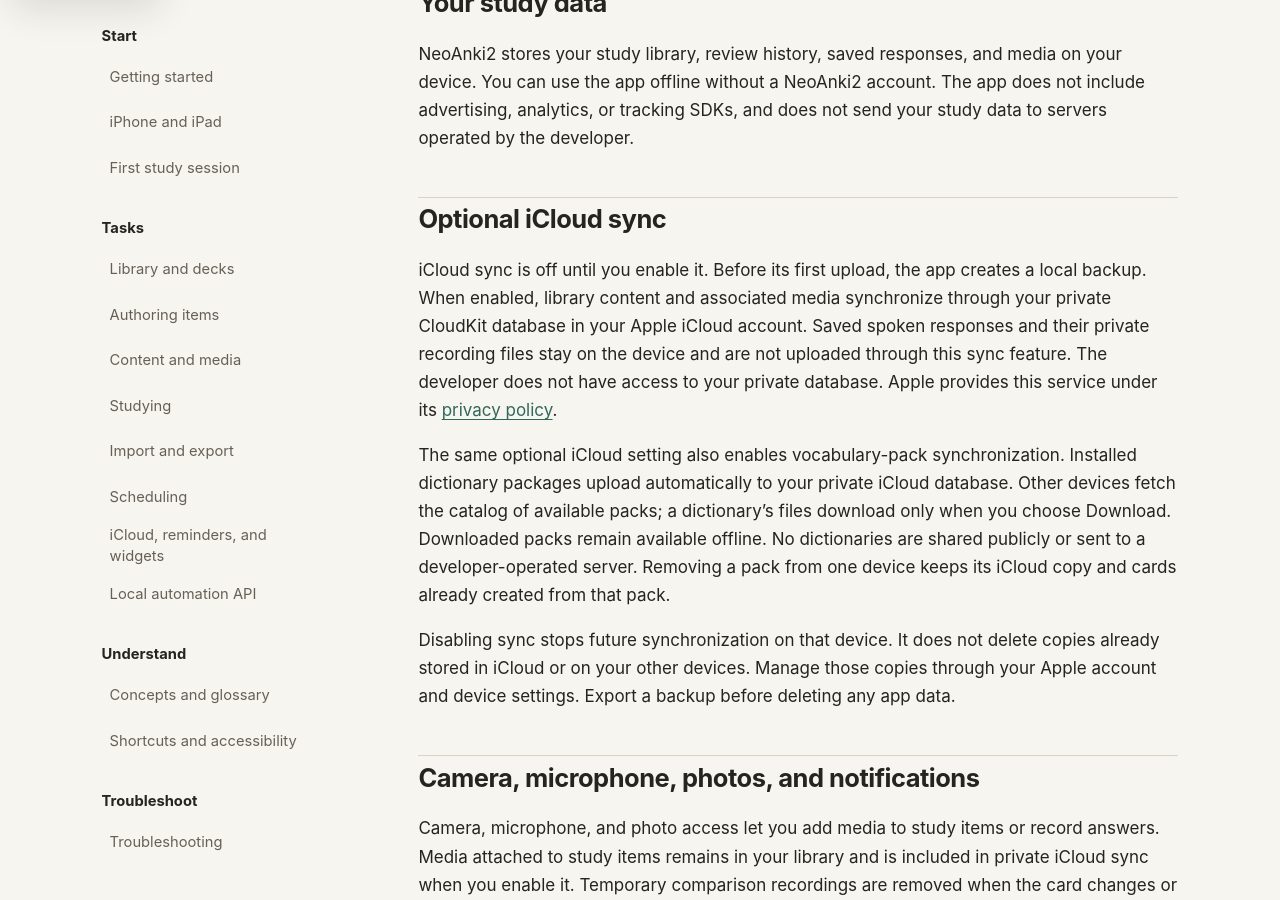
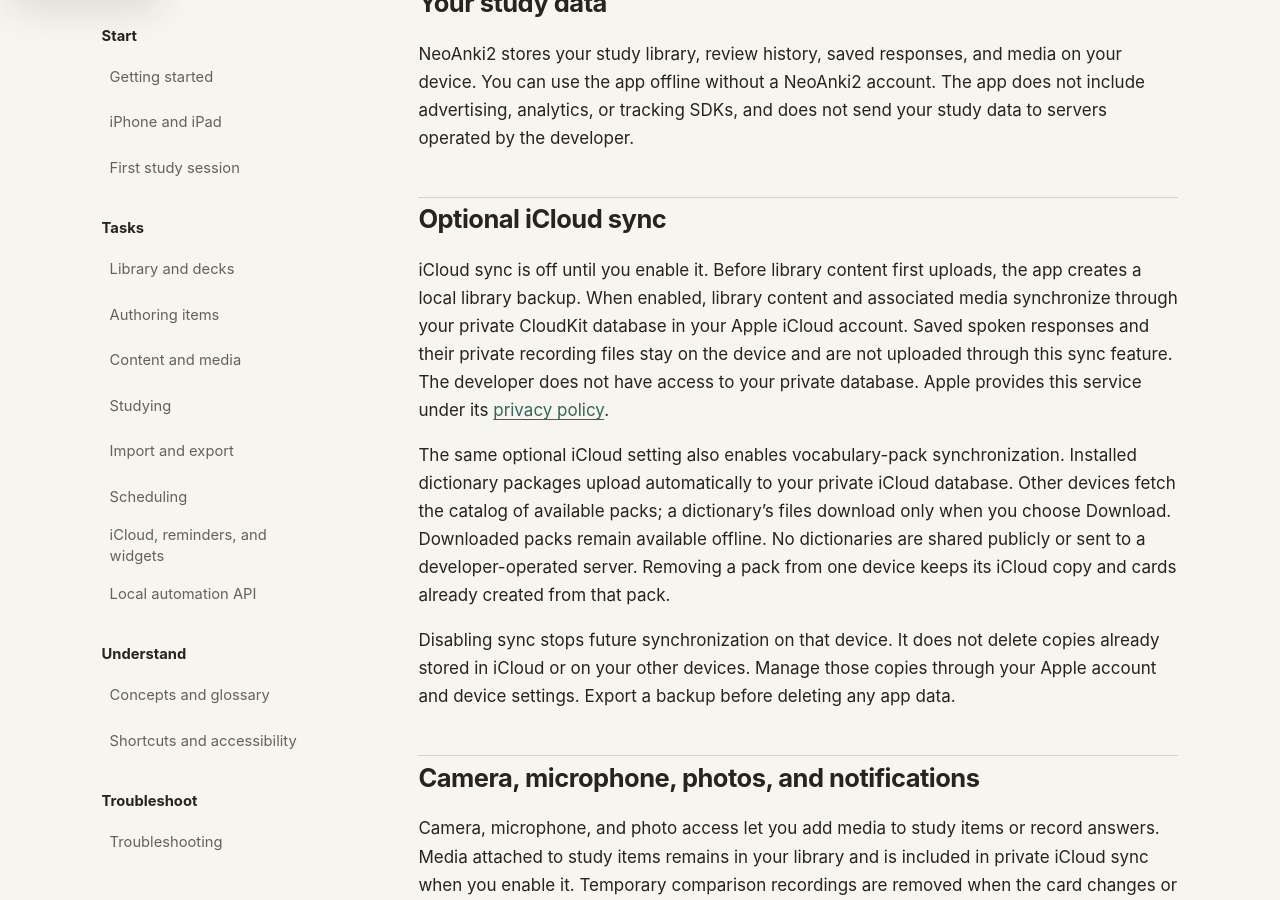
Before and after one commit to neoanki2/neoanki2, a Jekyll site: the page built from docs/user/privacy.md, in a window 1280 px wide and 900 px high, scrolled down 432 px. Built offline with Jekyll 4.4.1, drawn with Linux system fonts in a browser that asks for light colours.

Commit message:
docs: clarify library-backup scope before synchronization

```diff
--- a/docs/user/privacy.md
+++ b/docs/user/privacy.md
@@ -20,8 +20,8 @@
 
 ## Optional iCloud sync
 
-iCloud sync is off until you enable it. Before its first upload, the app creates
-a local backup. When enabled, library content and associated media synchronize
+iCloud sync is off until you enable it. Before library content first uploads,
+the app creates a local library backup. When enabled, library content and associated media synchronize
 through your private CloudKit database in your Apple iCloud account. Saved
 spoken responses and their private recording files stay on the device and are
 not uploaded through this sync feature. The developer does not have access to
```
